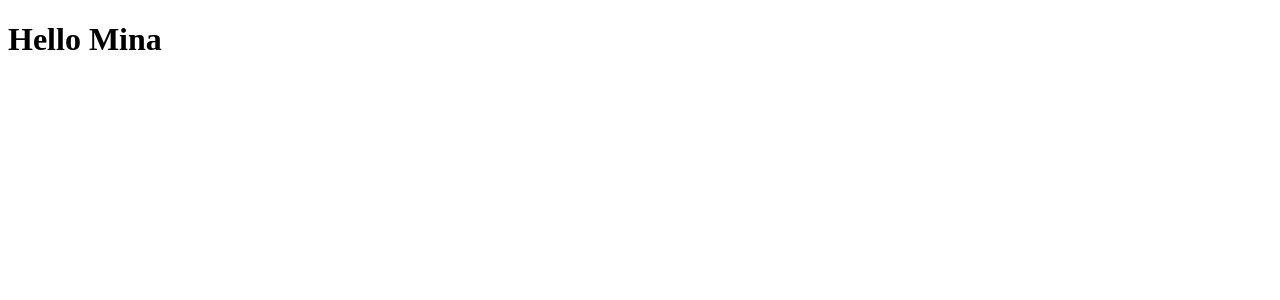
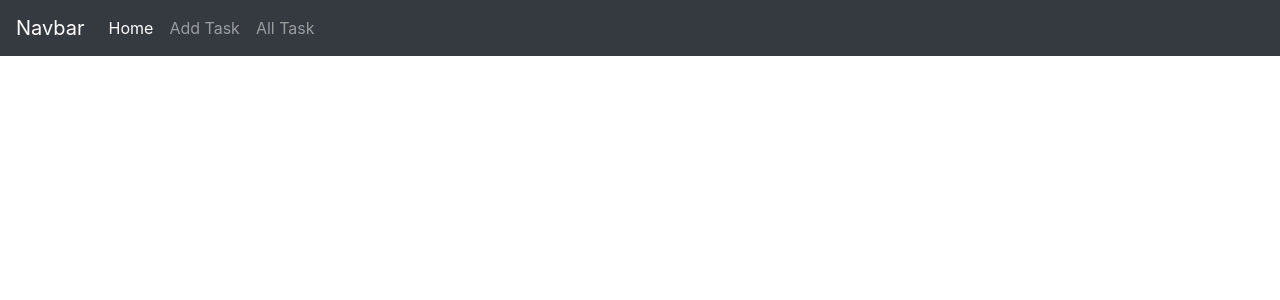
Before and after one commit to menanagy/TaskManagerList-React, a React (Create React App) app: page / in a window 1280 px wide. Shown: the top 300 px of the page. Built offline with nearby package versions, Linux system fonts and the light colour scheme.

Commit message:
Add Navbar Html Code

```diff
--- a/package.json
+++ b/package.json
@@ -6,6 +6,7 @@
     "@testing-library/jest-dom": "^5.11.10",
     "@testing-library/react": "^11.2.5",
     "@testing-library/user-event": "^12.8.3",
+    "bootstrap": "^4.6.0",
     "react": "^17.0.2",
     "react-dom": "^17.0.2",
     "react-scripts": "4.0.3",
--- a/src/App.js
+++ b/src/App.js
@@ -1,8 +1,12 @@
 import { React } from 'react';
+import 'bootstrap/dist/css/bootstrap.min.css'
+import Navbar from './Component/Navbar.js'
+import AddTask from './Component/AddTask';
 function App() {
   return (
     <div>
-      <h1>Hello Mina</h1>
+      {/* <h1 className="text-center display-5">Hello Mina</h1> */}
+      <Navbar />
 
     </div>
   );
--- a/src/Component/Navbar.js
+++ b/src/Component/Navbar.js
@@ -0,0 +1,27 @@
+import React from 'react'
+
+export default function Navbar() {
+    return (
+        <div>
+                    <nav className="navbar navbar-expand-lg navbar-dark bg-dark">
+                    <a className="navbar-brand" href="#">Navbar</a>
+                    <button className="navbar-toggler" type="button" data-toggle="collapse" data-target="#navbarNav" aria-controls="navbarNav" aria-expanded="false" aria-label="Toggle navigation">
+                        <span className="navbar-toggler-icon"></span>
+                    </button>
+                    <div className="collapse navbar-collapse" id="navbarNav">
+                        <ul className="navbar-nav">
+                        <li className="nav-item active">
+                            <a className="nav-link" href="#">Home <span className="sr-only">(current)</span></a>
+                        </li>
+                        <li className="nav-item">
+                            <a className="nav-link" href="#">Add Task</a>
+                        </li>
+                        <li className="nav-item">
+                            <a className="nav-link" href="#">All Task</a>
+                        </li>
+                        </ul>
+                    </div>
+                    </nav>
+        </div>
+    )
+}
```
Also changed, not shown: 1 other file (tests, documents, lock files or other folders).
